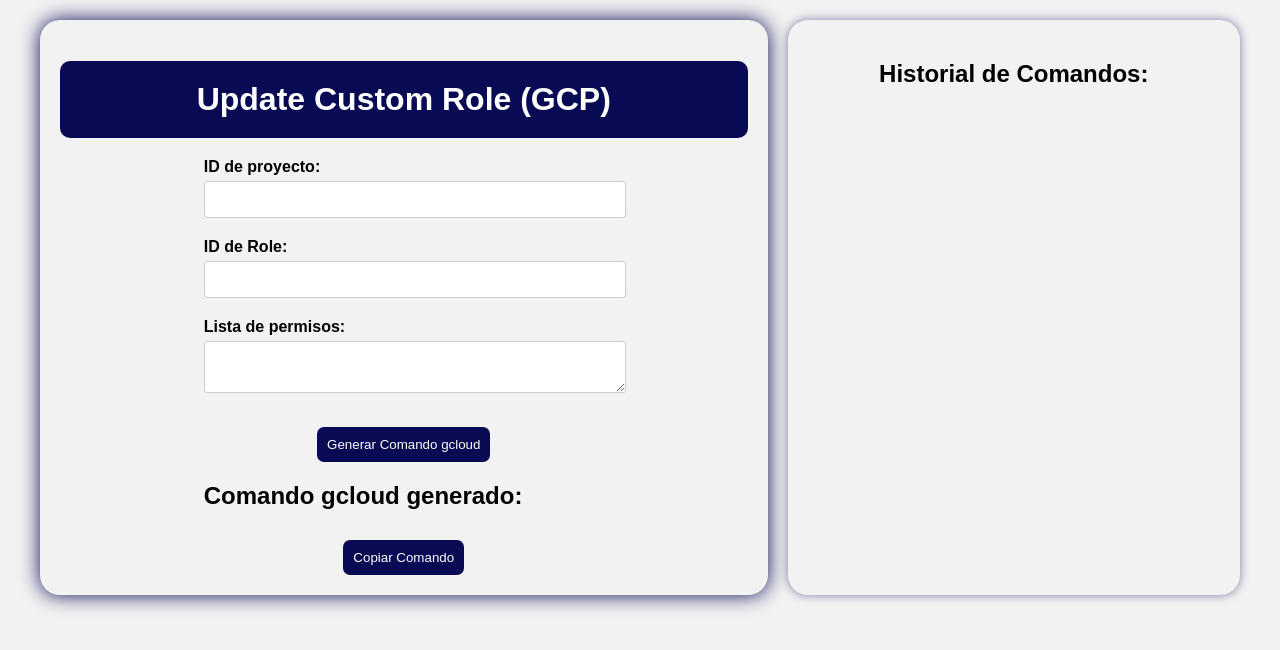
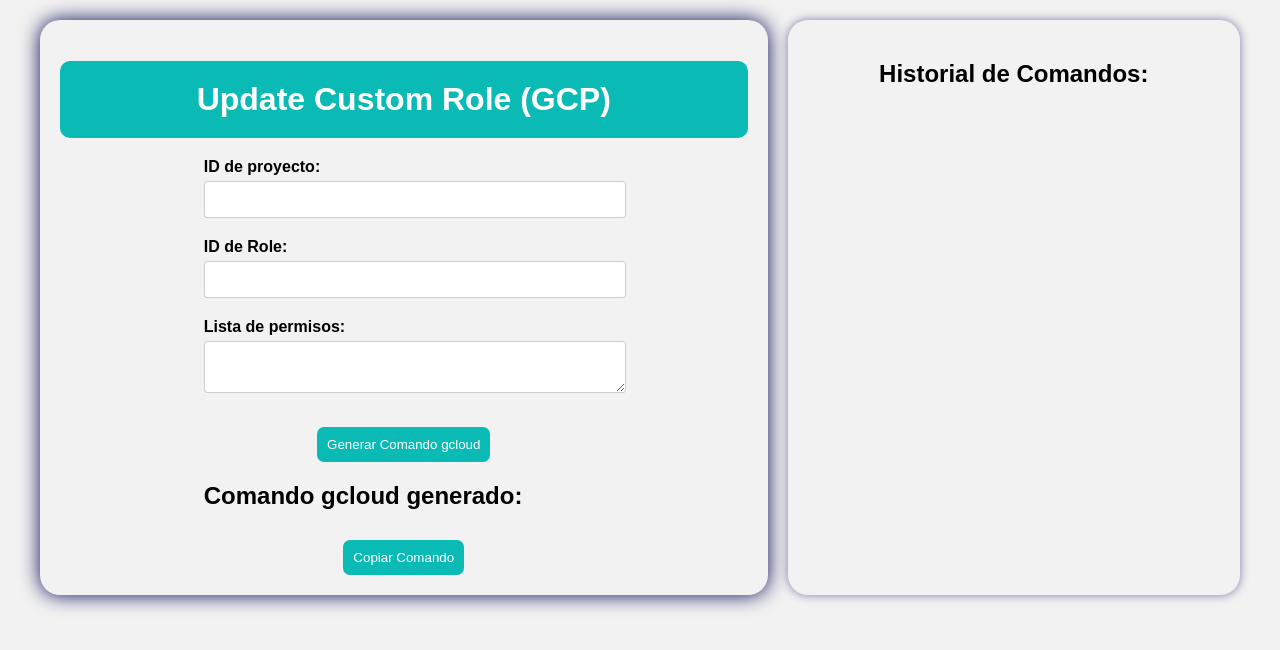
Before and after one commit to Gastunchy/cr-update-page, a plain HTML site: page index.html in a window 1280 px wide. Drawn offline with Linux system fonts and the light colour scheme.

Commit message:
Update index.html

```diff
--- a/index.html
+++ b/index.html
@@ -15,7 +15,7 @@
         }
 
         h1 {
-            background-color: #080a53;
+            background-color: #0abab5;
             color: white;
             padding: 20px;
             text-align: center;
@@ -108,7 +108,7 @@
         }
 
         input[type="button"] {
-            background-color: #080a53;
+            background-color: #0abab5;
             color: white;
             border: none;
             padding: 10px;
```
